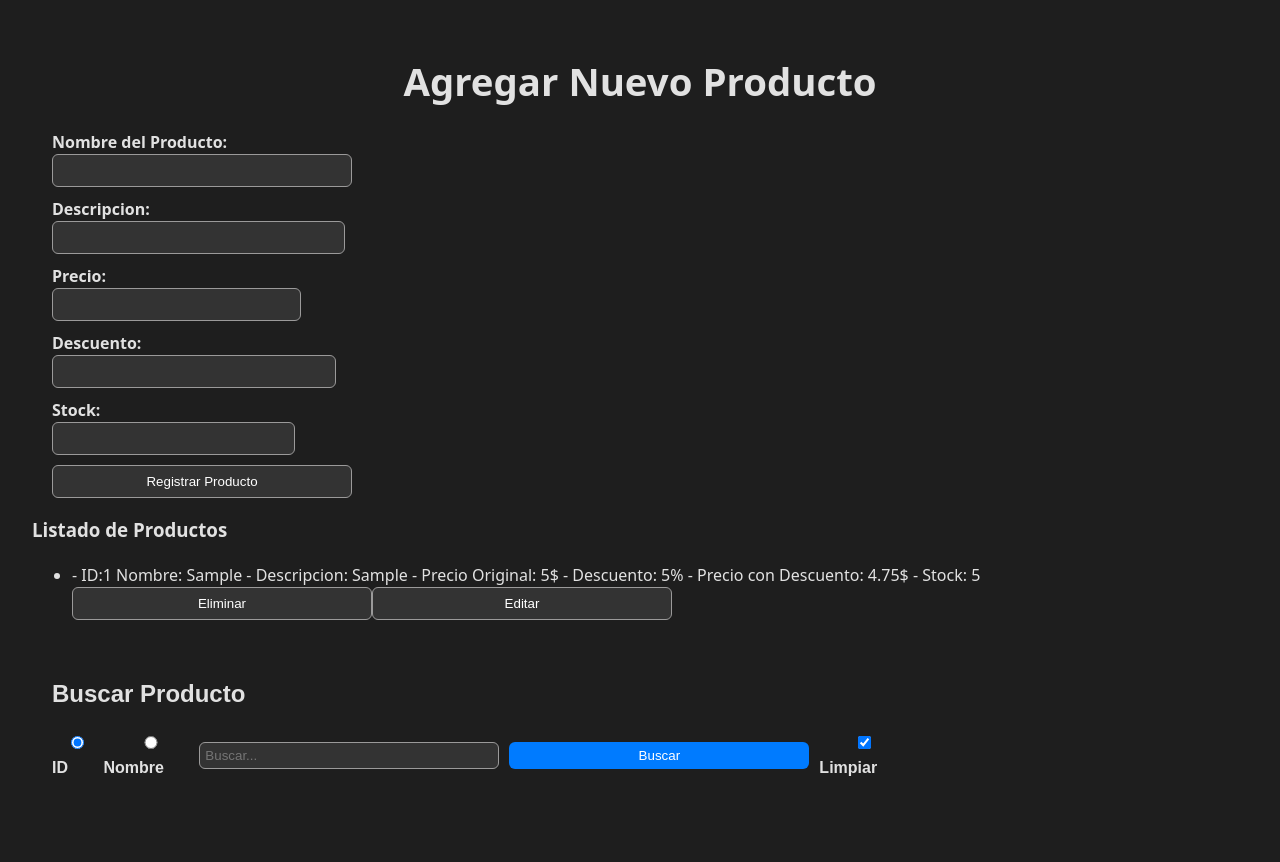
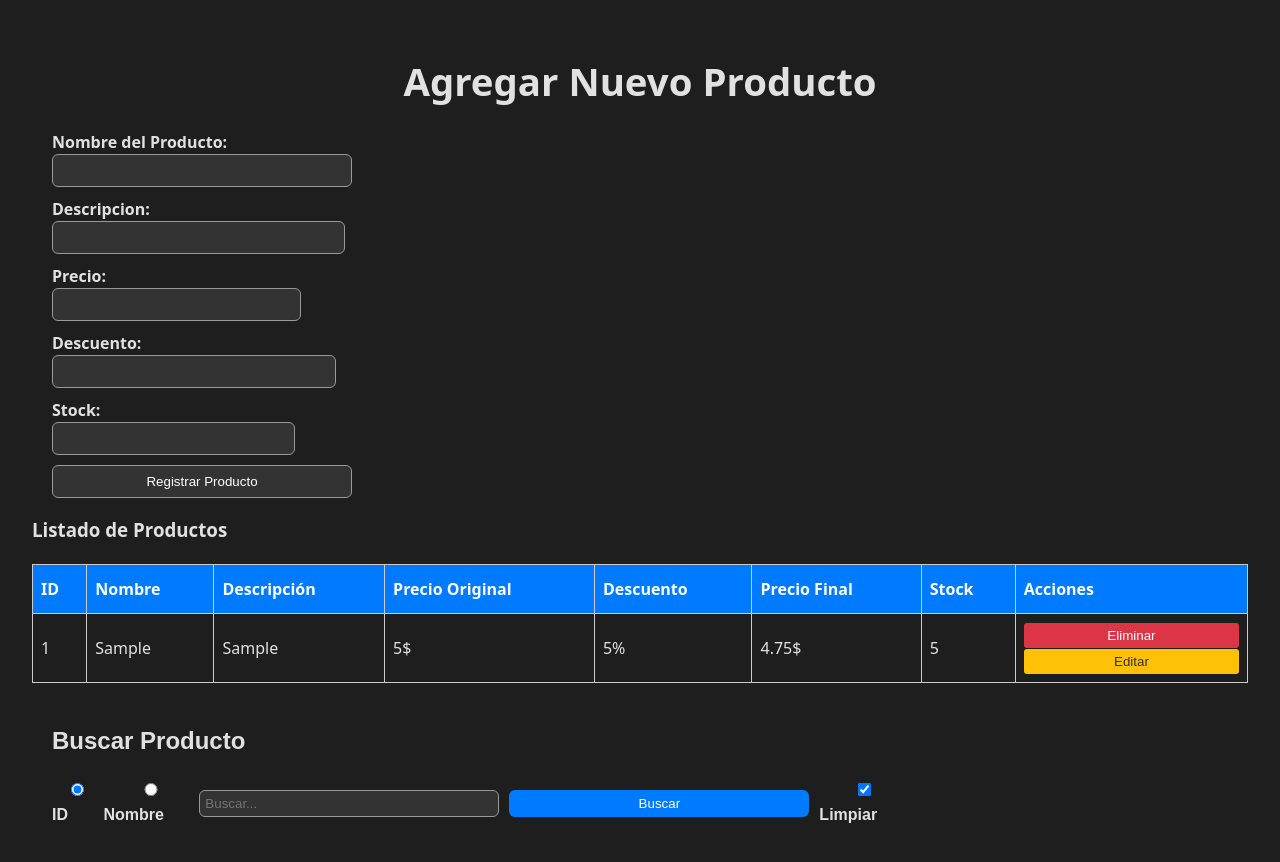
Before and after one commit to LautyCano/TP04PV2025Grupo17, a React (Vite) app: page / in a window 1280 px wide. Both pictures are taken after typing "Sample", "Sample", "5", "5", "5" into the empty fields and a click on the button "Registrar Producto". Shown: the top 862 px of the page. Built offline with nearby package versions, Linux system fonts and the light colour scheme.

Commit message:
Se mejoro la lista del formulario y su estilo [Lautaro Cano]

```diff
--- a/src/assets/components/Producto.jsx
+++ b/src/assets/components/Producto.jsx
@@ -147,15 +147,37 @@ if (modoEdicion) {
             </div>
 
             <h3>Listado de Productos</h3>
-            <ul>
-                {productos.filter(p => p.activo).map((producto) => (
-                    <li key={producto.id}>
-                        - ID:{producto.id} Nombre: {producto.nombre} - Descripcion: {producto.descripcion} - Precio Original: {producto.precio}$ - Descuento: {producto.descuento}% - Precio con Descuento: {calcularPrecioConDescuento(producto.precio, producto.descuento)}$ - Stock: {producto.stock}
-                        <button type="button" className="eliminar" onClick={() => eliminarProducto(producto.id)}>Eliminar</button>
-                        <button type="button" className="editar" onClick={() => editarProducto(producto)}> Editar </button>
-                    </li>
-                ))}
-            </ul>
+            <table class="tabla-productos">
+                <thead>
+                    <tr>
+                        <th>ID</th>
+                        <th>Nombre</th>
+                        <th>Descripción</th>
+                        <th>Precio Original</th>
+                        <th>Descuento</th>
+                        <th>Precio Final</th>
+                        <th>Stock</th>
+                        <th>Acciones</th>
+                    </tr>
+                </thead>
+                <tbody>
+                    {productos.filter(p => p.activo).map((producto) => (
+                        <tr key={producto.id}>
+                            <td>{producto.id}</td>
+                            <td>{producto.nombre}</td>
+                            <td>{producto.descripcion}</td>
+                            <td>{producto.precio}$</td>
+                            <td>{producto.descuento}%</td>
+                            <td>{calcularPrecioConDescuento(producto.precio, producto.descuento)}$</td>
+                            <td>{producto.stock}</td>
+                            <td>
+                                <button type="button" class="eliminar" onClick={() => eliminarProducto(producto.id)}>Eliminar</button>
+                                <button type="button" class="editar" onClick={() => editarProducto(producto)}>Editar</button>
+                            </td>
+                        </tr>
+                    ))}
+                </tbody>
+            </table>
         </div>
     );
 }
--- a/src/assets/css/producto.css
+++ b/src/assets/css/producto.css
@@ -31,25 +31,51 @@ form {
     background-color: #033da9;
   }
 
-  button[type="button"] {
-    background-color: #333;
+ .tabla-productos {
+    width: 100%;
+    border-collapse: collapse;
+    margin-top: 20px; /* Espacio superior opcional */
+}
+
+.tabla-productos th,
+.tabla-productos td {
+    border: 1px solid #ccc;
+    padding: 8px;
+    text-align: left;
+}
+
+.tabla-productos thead tr {
+    background: #007bff;
     color: white;
+}
+
+.tabla-productos th {
+    padding-top: 12px;
+    padding-bottom: 12px;
+}
+
+.tabla-productos tbody tr:nth-child(even) {
+    background-color: #f2f2f2; /* Color de fondo para filas pares */
+}
+
+.tabla-productos tbody tr:hover {
+    background-color: #ddd; /* Color de fondo al pasar el mouse */
+}
+
+.tabla-productos button {
+    padding: 5px 10px;
+    margin-right: 5px;
+    border: none;
     cursor: pointer;
-  }
-  button[type="button"]:hover {
-    background-color: #5304e5;
-  }
+    border-radius: 3px;
+}
 
-  button.eliminar {
-    background-color: #333;
-  }
-  button.eliminar:hover {
-    background-color: #ff0000;
-  }
+.tabla-productos .eliminar {
+    background-color: #dc3545;
+    color: white;
+}
 
-    button.editar {
-    background-color: #333;
-  }
-  button.editar:hover {
-    background-color: hwb(32 0% 0%);
-  }
+.tabla-productos .editar {
+    background-color: #ffc107;
+    color: #333;
+}
```
